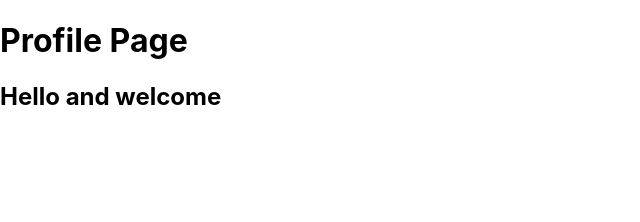
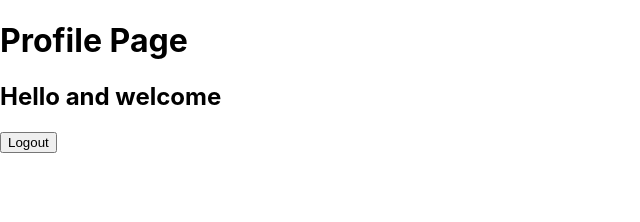
Before and after one commit to Darrius-W/Auth-Python, a React (Create React App) app in the folder client/: page /Profile in a window 1280 px wide. Shown: the top 222 px of the page, without its empty margins (0-640 px from the left). Built offline with nearby package versions, Linux system fonts and the light colour scheme.

Commit message:
Implemented logout functionality, removing token from storage

```diff
--- a/client/src/components/profile.jsx
+++ b/client/src/components/profile.jsx
@@ -1,8 +1,10 @@
 import { jwtDecode } from "jwt-decode";
 import React, { useEffect, useState } from "react";
+import { useNavigate } from "react-router-dom";
 
 export default function Profile(){
     const [username, setUsername] = useState("");
+    const navigate = useNavigate();
 
     useEffect(() => {
         const token = localStorage.getItem("token");
@@ -16,10 +18,16 @@
         }
     }, [])
 
+    const handleLogout = () => {
+        localStorage.removeItem("token");
+        navigate("/");
+    };
+
     return(
         <>
             <h1>Profile Page</h1>
             <h2>Hello and welcome {username} </h2>
+            <button onClick={handleLogout}>Logout</button>
         </>
     );
 }
```
Also changed, not shown: 1 other file (tests, documents, lock files or other folders).
